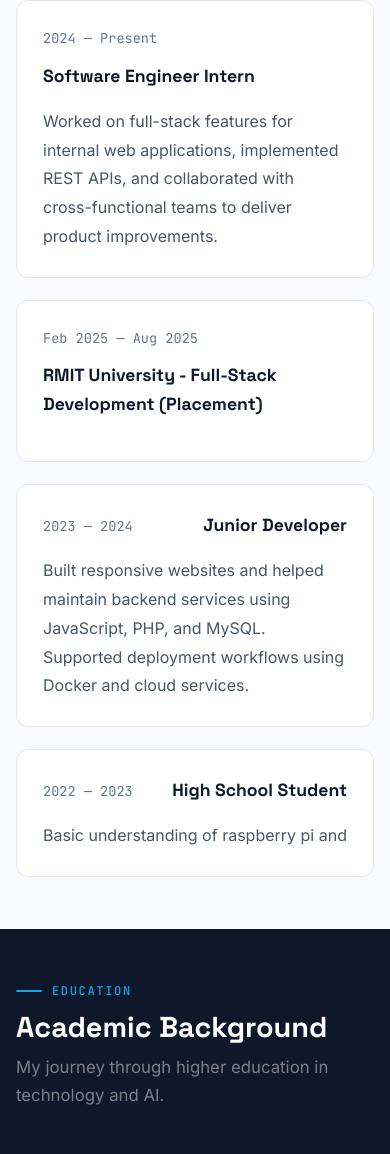
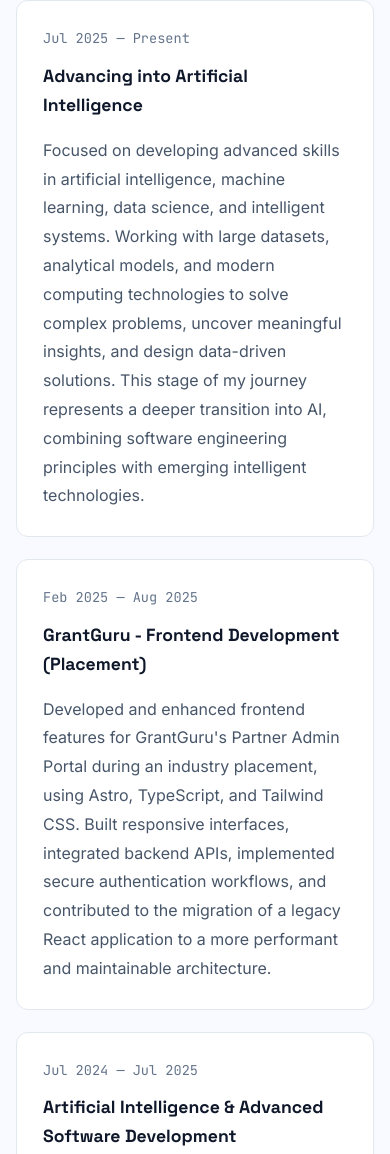
Before and after one commit to Isaacchang88/Portfolio, a plain HTML site: page index.html in a window 390 px wide. Shown: the part 4927-6081 px from the top of the page. Drawn offline with Linux system fonts and the light colour scheme.

Commit message:
Finished experience

```diff
--- a/index.html
+++ b/index.html
@@ -363,43 +363,96 @@
       <div class="experience-timeline fade-in">
         <div class="experience-item">
           <div class="experience-meta">
-            <span class="experience-date">2024 — Present</span>
-            <span class="experience-title">Software Engineer Intern</span>
+            <span class="experience-date">Jul 2025 — Present</span>
+            <span class="experience-title">Advancing into Artificial Intelligence</span>
           </div>
           <div class="experience-details">
-            <p>Worked on full-stack features for internal web applications, implemented REST APIs, and collaborated with
-              cross-functional teams to deliver product improvements.</p>
+            <p>
+              Focused on developing advanced skills in artificial intelligence, machine learning, data science, and
+              intelligent systems. Working with large datasets, analytical models, and modern computing technologies to
+              solve complex problems, uncover meaningful insights, and design data-driven solutions. This stage of my
+              journey represents a deeper transition into AI, combining software engineering principles with emerging
+              intelligent technologies.
+            </p>
           </div>
         </div>
 
         <div class="experience-item">
           <div class="experience-meta">
             <span class="experience-date">Feb 2025 — Aug 2025</span>
-            <span class="experience-title">RMIT University - Full-Stack Development (Placement)</span>
+            <span class="experience-title">GrantGuru - Frontend Development (Placement)</span>
           </div>
           <div class="experience-details">
-            <p></p>
+            <p>
+              Developed and enhanced frontend features for GrantGuru's Partner Admin Portal during an industry
+              placement, using Astro, TypeScript, and Tailwind CSS. Built responsive interfaces, integrated backend
+              APIs, implemented secure authentication workflows, and contributed to the migration of a legacy React
+              application to a more performant and maintainable architecture.
+            </p>
           </div>
         </div>
 
         <div class="experience-item">
           <div class="experience-meta">
-            <span class="experience-date">2023 — 2024</span>
-            <span class="experience-title">Junior Developer</span>
+            <span class="experience-date">Jul 2024 — Jul 2025</span>
+            <span class="experience-title">Artificial Intelligence & Advanced Software Development</span>
           </div>
           <div class="experience-details">
-            <p>Built responsive websites and helped maintain backend services using JavaScript, PHP, and MySQL.
-              Supported deployment workflows using Docker and cloud services.</p>
+            <p>
+              Expanded my expertise across artificial intelligence, mobile application development, cloud computing,
+              cybersecurity, and network systems through industry-focused projects and advanced technical study.
+              Developed iOS applications using Swift and SwiftUI, explored machine learning concepts including neural
+              networks and computer vision, built cloud-based solutions on AWS, and gained practical experience in
+              security testing, networking, and distributed technologies. This period strengthened both my software
+              engineering capabilities and my understanding of modern intelligent systems.
+            </p>
           </div>
         </div>
 
         <div class="experience-item">
           <div class="experience-meta">
-            <span class="experience-date">2022 — 2023</span>
-            <span class="experience-title">High School Student</span>
+            <span class="experience-date">Jul 2023 — Jul 2024</span>
+            <span class="experience-title">Building Real-World Software Solutions</span>
           </div>
           <div class="experience-details">
-            <p>Basic understanding of raspberry pi and </p>
+            <p>
+              Transitioned from learning programming fundamentals to designing and developing complete software
+              solutions. Built web and full-stack applications, collaborated on team-based projects, and gained
+              experience with modern development tools, databases, APIs, cloud technologies, and Agile workflows. This
+              period shaped my technical foundation as a software developer and prepared me for industry-focused
+              projects and artificial intelligence studies.
+            </p>
+          </div>
+        </div>
+
+        <div class="experience-item">
+          <div class="experience-meta">
+            <span class="experience-date">Jul 2022 — Jul 2023</span>
+            <span class="experience-title">Beginning My Technology Journey</span>
+          </div>
+          <div class="experience-details">
+            <p>
+              Expanded my knowledge of software development and modern technologies through projects and
+              academic study. Developed skills in programming, web development, databases, networking, and
+              problem-solving while working with tools such as Python, Java, SQL, Git, HTML, and CSS. This period
+              strengthened my passion for technology and established the foundation for my future focus on software
+              engineering and artificial intelligence.
+            </p>
+          </div>
+        </div>
+
+        <div class="experience-item">
+          <div class="experience-meta">
+            <span class="experience-date">Jan 2020 — Jul 2020</span>
+            <span class="experience-title">Python & Raspberry Pi Projects</span>
+          </div>
+          <div class="experience-details">
+            <p>Developed foundational programming and embedded systems skills through Raspberry Pi and Python
+              projects. Worked with GPIO interfaces, sensors, and hardware components to build simple automation and
+              interactive applications while gaining practical experience in debugging, testing, and problem-solving.
+              This early exposure to software development sparked my passion for technology and laid the foundation for
+              my continued studies in Information Technology and Artificial Intelligence.
+            </p>
           </div>
         </div>
       </div>
@@ -447,7 +500,7 @@
           <div class="edu-years">2022 — 2025</div>
           <div class="edu-courses-label">Relevant Coursework</div>
           <div class="edu-courses-list">
-            <span class="edu-course-tag">Security</span>
+            <span class="edu-course-tag">Cybersecurity</span>
             <span class="edu-course-tag">Data Structures</span>
             <span class="edu-course-tag">Database Systems</span>
             <span class="edu-course-tag">Software Engineering</span>
```
